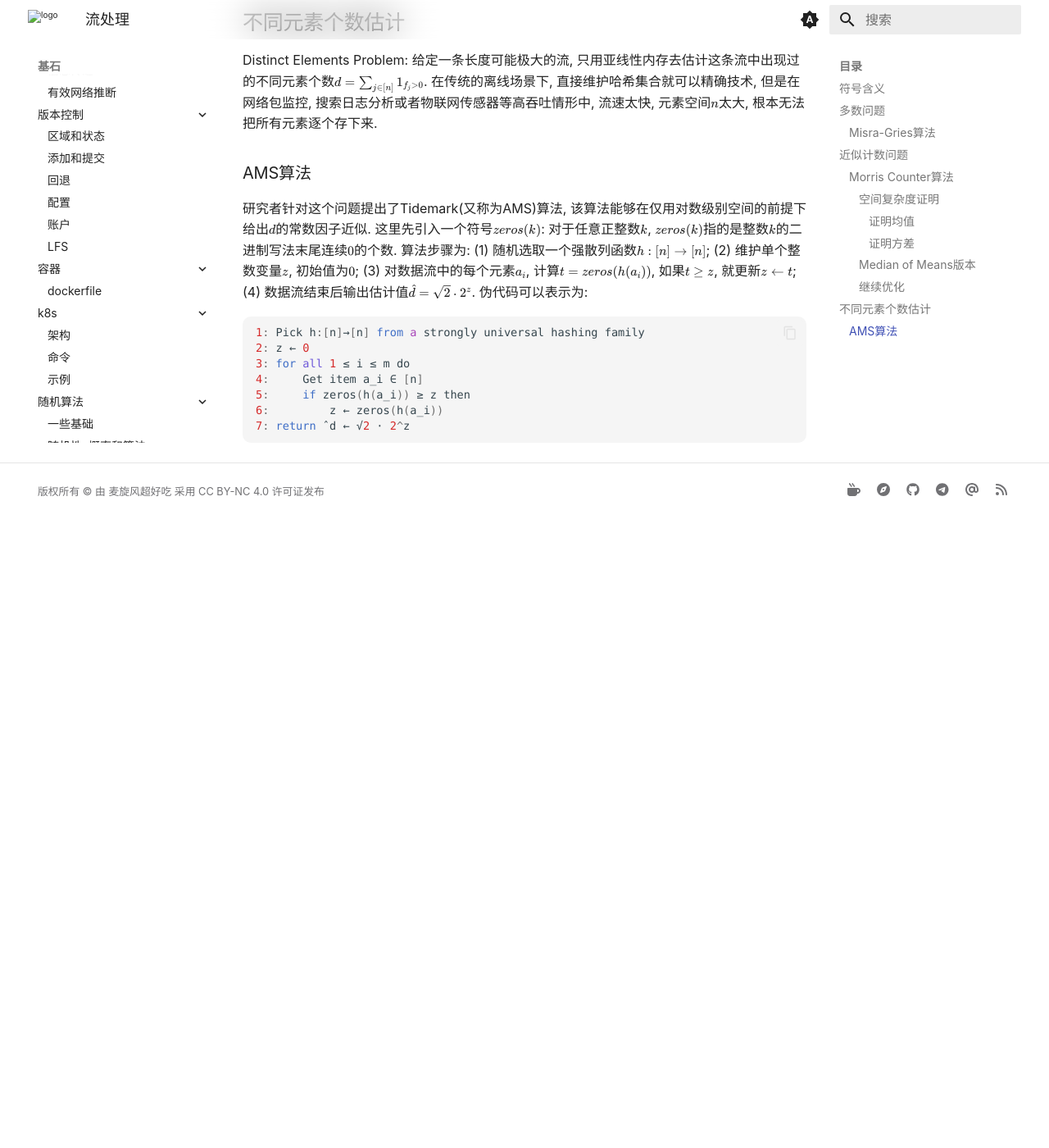
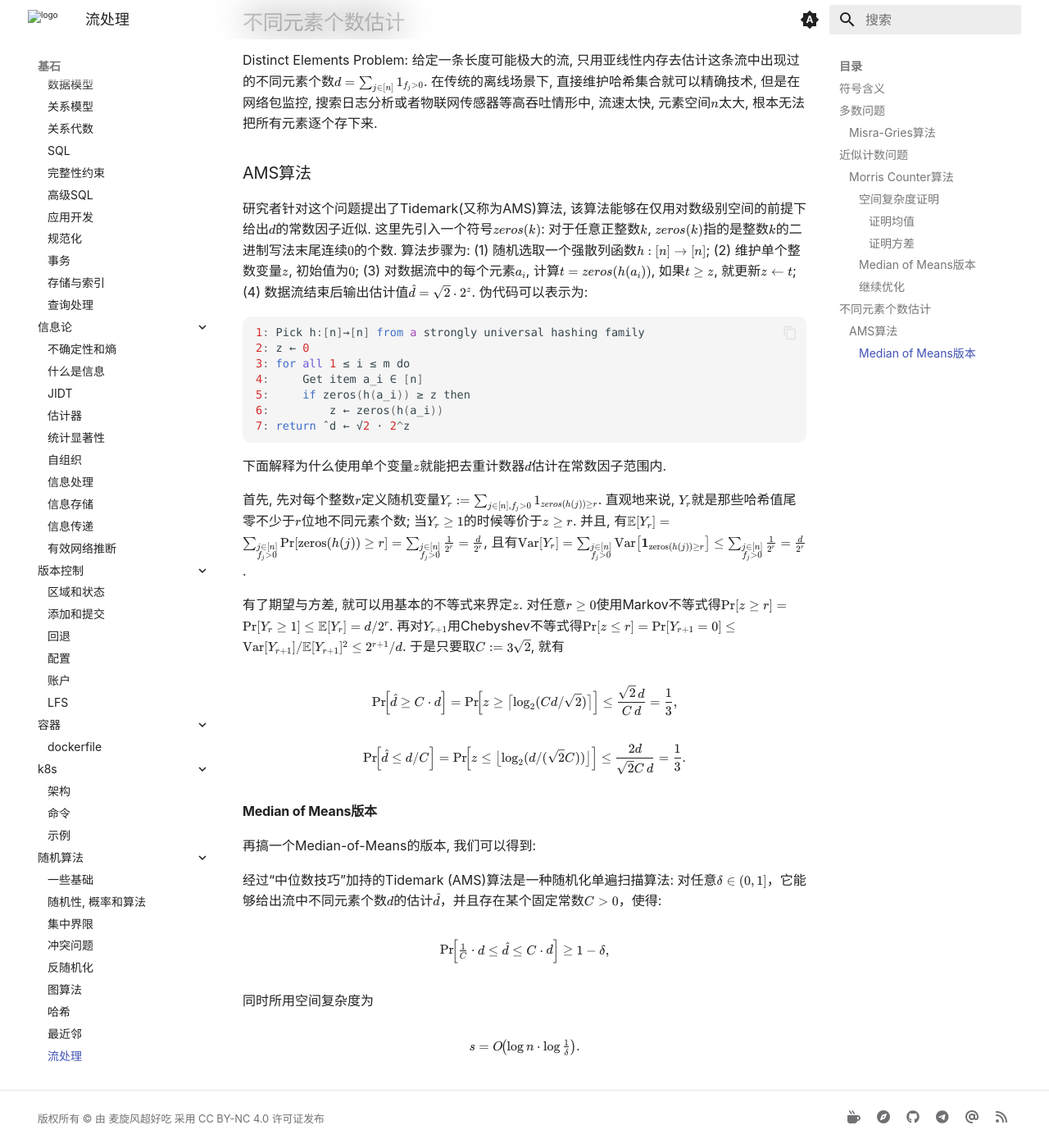
Before and after one commit to ricolxwz/note, an MkDocs documentation site: the page built from docs/general/randomised-algorithm/streaming.md, in a window 1280 px wide and 1400 px high, scrolled down 5626 px. Shown: the whole window at 82% size. Built offline with MkDocs 1.6.1 and Material for MkDocs 9.7.7, drawn with Linux system fonts in a browser that asks for light colours; some web fonts are replaced; a style sheet for code colours, icons or effects is not loaded; before the commit the page ends 6261 px from its top, so only the background shows below that.

Commit message:
docs: 更新流处理文档，添加去重计数器估计及中位数技巧算法说明

````diff
--- a/docs/general/randomised-algorithm/streaming.md
+++ b/docs/general/randomised-algorithm/streaming.md
@@ -235,3 +235,33 @@ Distinct Elements Problem: 给定一条长度可能极大的流, 只用亚线性
 6:         z ← zeros(h(a_i))
 7: return ˆd ← √2 · 2^z
 ```
+
+下面解释为什么使用单个变量$z$就能把去重计数器$d$估计在常数因子范围内.
+
+首先, 先对每个整数$r$定义随机变量$Y_r:=\sum_{j\in [n], f_j>0} 1_{zeros(h(j))\geq r}$. 直观地来说, $Y_r$就是那些哈希值尾零不少于$r$位地不同元素个数; 当$Y_r\geq 1$的时候等价于$z\geq r$. 并且, 有\(\mathbb{E}[Y_r]=\sum_{\substack{j\in[n]\\f_j>0}}\Pr[\mathrm{zeros}(h(j))\ge r]=\sum_{\substack{j\in[n]\\f_j>0}}\frac{1}{2^{r}}=\frac{d}{2^{r}}\), 且有\(\operatorname{Var}[Y_r]=\sum_{\substack{j\in[n]\\f_j>0}}\operatorname{Var}\bigl[\mathbf 1_{\mathrm{zeros}(h(j))\ge r}\bigr]\le\sum_{\substack{j\in[n]\\f_j>0}}\frac{1}{2^{r}}=\frac{d}{2^{r}}\).
+
+有了期望与方差, 就可以用基本的不等式来界定\(z\). 对任意\(r\ge0\)使用Markov不等式得\(\Pr[z\ge r]=\Pr[Y_r\ge1]\le\mathbb E[Y_r]=d/2^{r}\). 再对\(Y_{r+1}\)用Chebyshev不等式得\(\Pr[z\le r]=\Pr[Y_{r+1}=0]\le\mathrm{Var}[Y_{r+1}]/\mathbb E[Y_{r+1}]^{2}\le2^{r+1}/d\). 于是只要取\(C:=3\sqrt2\), 就有
+
+\[
+\Pr\!\Bigl[\hat d\ge C\cdot d\Bigr]=\Pr\!\Bigl[z\ge\bigl\lceil\log_2(Cd/\sqrt2)\bigr\rceil\Bigr]\le\frac{\sqrt2\,d}{C\,d}=\frac13,
+\]
+
+\[
+\Pr\!\Bigl[\hat d\le d/C\Bigr]=\Pr\!\Bigl[z\le\bigl\lfloor\log_2(d/(\sqrt2C))\bigr\rfloor\Bigr]\le\frac{2d}{\sqrt2C\,d}=\frac13.
+\]
+
+#### Median of Means版本
+
+再搞一个Median-of-Means的版本, 我们可以得到:
+
+经过“中位数技巧”加持的Tidemark (AMS)算法是一种随机化单遍扫描算法: 对任意\(\delta\in(0,1]\)，它能够给出流中不同元素个数\(d\)的估计\(\hat d\)，并且存在某个固定常数\(C>0\)，使得:
+
+\[
+\Pr\!\Bigl[\tfrac1C\cdot d\le\hat d\le C\cdot d\Bigr]\ge1-\delta,
+\]
+
+同时所用空间复杂度为
+
+\[
+s=O\!\bigl(\log n\cdot\log\tfrac1\delta\bigr).
+\]
````
